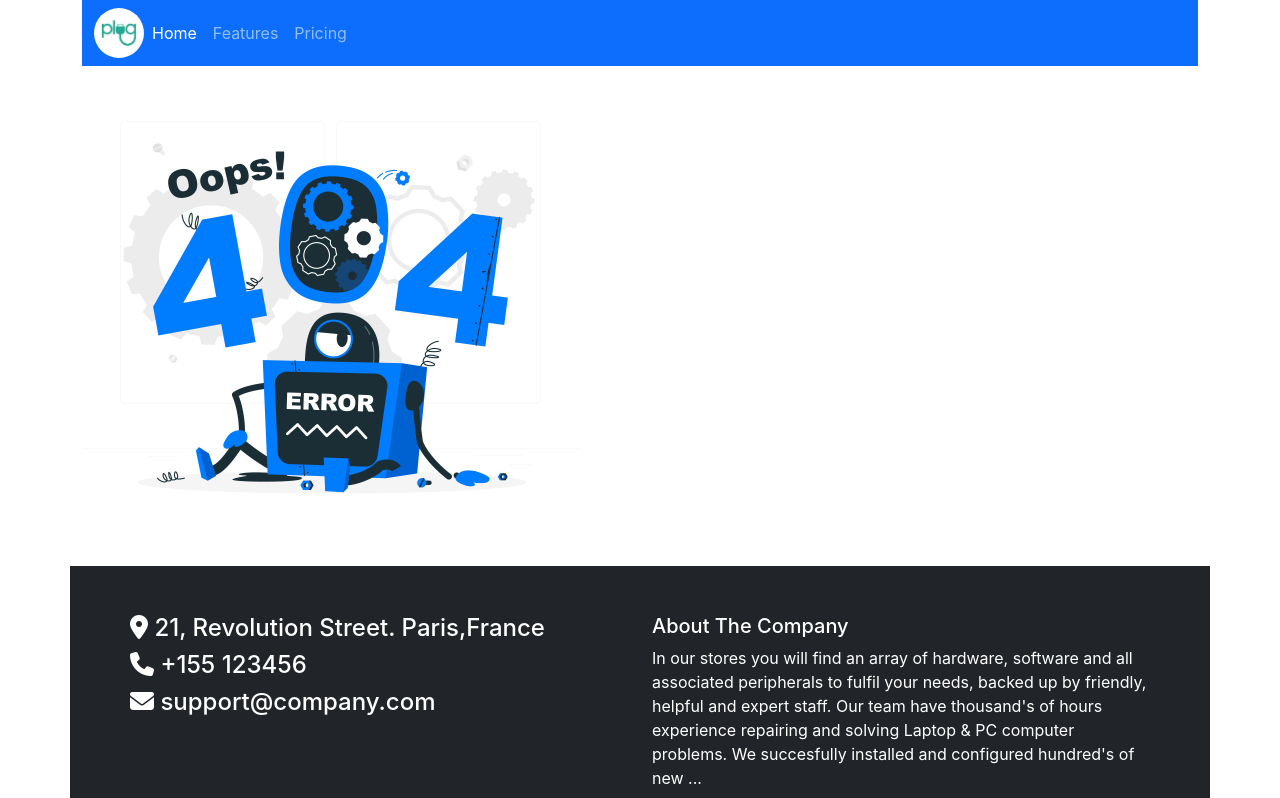
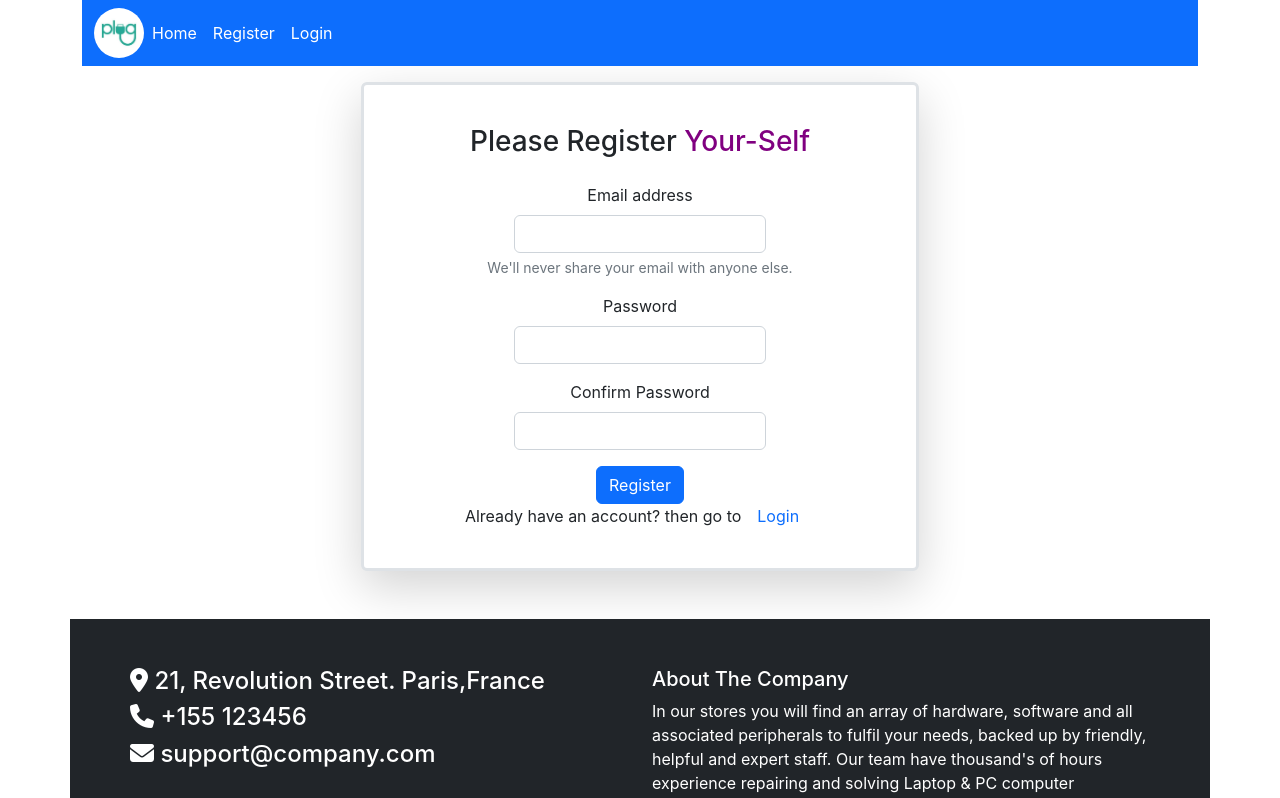
Before and after one commit to Chayanika1/manufacturer-website, a React (Create React App) app: page /Register in a window 1280 px wide. Shown: the top 798 px of the page. Built offline with nearby package versions, Linux system fonts and the light colour scheme.

Commit message:
register done

```diff
--- a/package.json
+++ b/package.json
@@ -9,6 +9,7 @@
     "firebase": "^9.8.1",
     "react": "^18.1.0",
     "react-dom": "^18.1.0",
+    "react-firebase-hooks": "^5.0.3",
     "react-router-dom": "^6.3.0",
     "react-scripts": "5.0.1",
     "web-vitals": "^2.1.4"
--- a/src/App.js
+++ b/src/App.js
@@ -7,6 +7,8 @@ import Header from './Pages/Header/Header';
 import Purchase from './Pages/Purchases/Purchase';
 import Error from './Pages/Error/Error';
 import Tool from './Pages/ToolsName/Tool';
+import Register from './Pages/Register/Register';
+import Login from './Pages/Login/Login';
 
 function App() {
   return (
@@ -17,6 +19,8 @@ function App() {
         <Route path='/Home' element={<Home></Home>}></Route>
         <Route path='/Tool' element={<Tool></Tool>}></Route>
         <Route path='/Tool/:id' element={<Purchase></Purchase>}></Route>
+        <Route path='/Register' element={<Register></Register>}></Route>
+        <Route path='/Login' element={<Login></Login>}></Route>
         <Route path='*' element={<Error></Error>}></Route>
       </Routes>
       <Footer></Footer>
--- a/src/Pages/Header/Header.js
+++ b/src/Pages/Header/Header.js
@@ -22,10 +22,12 @@ const Header = () => {
                                 <Link class="nav-link active" aria-current="page" to="/Home">Home</Link>
                             </li>
                             <li class="nav-item">
-                                <a class="nav-link" href="#">Features</a>
+                            <Link class="nav-link active" aria-current="page" to="/Register">Register</Link>
+
                             </li>
                             <li class="nav-item">
-                                <a class="nav-link" href="#">Pricing</a>
+                            <Link class="nav-link active" aria-current="page" to="/Login">Login</Link>
+
                             </li>
 
                         </ul>
--- /dev/null
+++ b/src/Pages/Login/Login.js
@@ -0,0 +1,12 @@
+import React from 'react';
+
+const Login = () => {
+    return (
+        <div>
+            <h5>this is login page</h5>
+
+        </div>
+    );
+};
+
+export default Login;
--- a/src/Pages/Register/Register.js
+++ b/src/Pages/Register/Register.js
@@ -0,0 +1,102 @@
+import React, {  useState} from 'react';
+import { useCreateUserWithEmailAndPassword } from 'react-firebase-hooks/auth';
+import { Link, useNavigate } from 'react-router-dom';
+
+
+
+
+
+import { sendEmailVerification } from 'firebase/auth';
+import auth from '../firebase.init';
+
+
+
+
+
+const Register = () => {
+    const [email, setEmail] = useState('');
+    const [password, setPassword] = useState('');
+
+    const [confirmPassword, setConfirmPassword] = useState('');
+    const [
+        createUserWithEmailAndPassword,
+        user,
+
+        error,
+    ] = useCreateUserWithEmailAndPassword(auth);
+
+    const navigate = useNavigate();
+
+
+    const handelEmail = (e) => {
+        setEmail(e.target.value)
+    }
+    const handelPassword = (e) => {
+        setPassword(e.target.value)
+    }
+    const handelConfirmPassword = (e) => {
+        setConfirmPassword(e.target.value)
+    }
+    const handleRegistration = (e) => {
+
+        if (password !== confirmPassword) {
+            alert('password not matched')
+        }
+
+        createUserWithEmailAndPassword(email, password, confirmPassword);
+        e.preventDefault();
+
+
+    }
+    let errorElement;
+    if (error) {
+        errorElement = <p>{error.message}</p>
+    }
+    if (user) {
+        navigate('/Home')
+    }
+    const verify = () => {
+        sendEmailVerification(auth.currentUser)
+
+
+
+    }
+    return (
+        <div className='col-lg-6 col-sm-8 mx-auto border border-3 p-4 shadow-lg p-3 mb-5 bg-body rounded mt-3'>
+            <div className='text-center'>
+
+
+            </div>
+            <h3 className='p-3 text-center'>Please Register <span style={{ color: 'purple' }}>Your-Self</span></h3>
+            <form onSubmit={handleRegistration}>
+                <div class="mb-3 text-center">
+                    <label for="exampleInputEmail1" class="form-label">Email address</label>
+                    <input style={{ width: '50%' }} onBlur={handelEmail} type="email" class="form-control mx-auto" id="exampleInputEmail1" aria-describedby="emailHelp" required />
+                    <div id="emailHelp" class="form-text">We'll never share your email with anyone else.</div>
+                </div>
+                <div class="mb-3 text-center">
+                    <label for="exampleInputPassword1" class="form-label">Password</label>
+                    <input style={{ width: '50%' }} onBlur={handelPassword} type="password" class="form-control mx-auto" id="exampleInputPassword1" required />
+                </div>
+                <div class="mb-3 text-center">
+                    <label for="exampleInputPassword1" class="form-label">Confirm Password</label>
+                    <input style={{ width: '50%' }} onBlur={handelConfirmPassword} type="password" class="form-control mx-auto" id="exampleInputPassword1" required />
+                </div>
+
+                {errorElement}
+                <div className='text-center'>
+                    <button onClick={verify} type="submit" class="btn btn-primary">Register</button>
+
+                </div>
+
+
+                <p className='text-center'>Already have an account? then go to<Link className="p-3" style={{ textDecoration: 'none' }} to="/Login">Login</Link></p>
+
+            </form>
+
+
+        </div>
+    );
+};
+
+export default Register;
```
Also changed, not shown: 1 other file (tests, documents, lock files or other folders).
